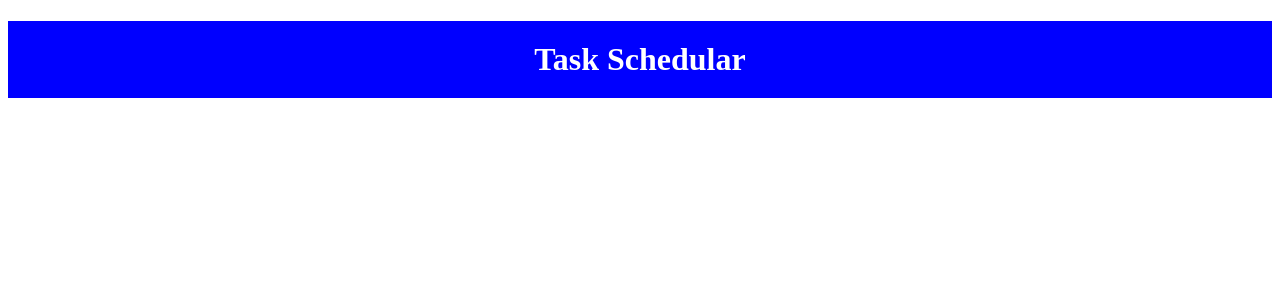
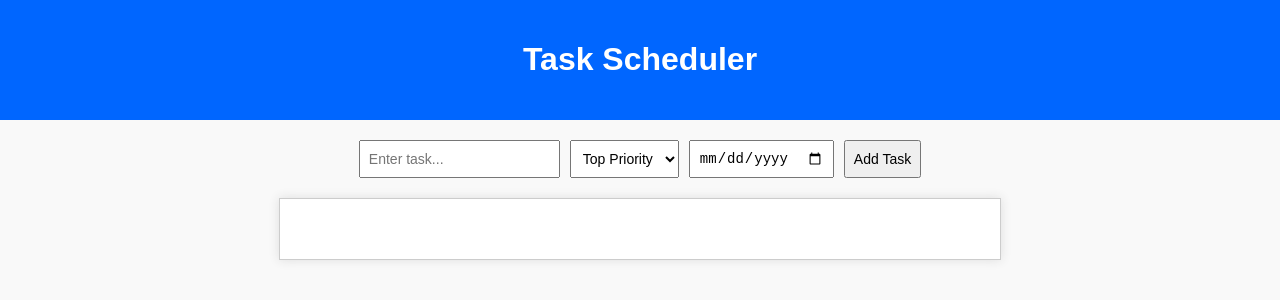
Before and after one commit to sejalmunshii/ui_ux, a plain HTML site: page TASK/task-schedule.html in a window 1280 px wide. Drawn offline with Linux system fonts and the light colour scheme.

Commit message:
Add files via upload

```diff
--- a/TASK/task-schedule.html
+++ b/TASK/task-schedule.html
@@ -3,22 +3,98 @@
 
 <head>
     <meta charset="UTF-8">
-    <meta name="viewport" content="width=device-width, initial-scale=1.0">
-    <title>Document</title>
+    <title>Task Scheduler</title>
     <style>
-        h1 {
+        body {
+            font-family: Arial, sans-serif;
+            margin: 0;
+            padding: 0;
+            background: #f9f9f9;
+        }
+
+        .header {
+            background-color: #0066ff;
+            color: white;
+            padding: 20px;
             text-align: center;
-            background-color: blue;
-            color: white;
-            padding-top: 20px;
-            padding-bottom: 20px;
+        }
 
+        .task-input {
+            display: flex;
+            justify-content: center;
+            margin: 20px;
+            gap: 10px;
+        }
+
+        .task-input input[type="text"],
+        .task-input input[type="date"],
+        .task-input select,
+        .task-input button {
+            padding: 8px;
+            font-size: 14px;
+        }
+
+        .task-list {
+            margin: 0 auto;
+            width: 80%;
+            max-width: 700px;
+            background-color: white;
+            border: 1px solid #ccc;
+            min-height: 40px;
+            padding: 10px;
+            box-shadow: 0 0 10px #ddd;
         }
     </style>
 </head>
 
 <body>
-    <h1>Task Schedular</h1>
+    <div class="header">
+        <h1>Task Scheduler</h1>
+    </div>
+
+    <div class="task-input">
+        <input type="text" id="taskInput" placeholder="Enter task...">
+        <select id="prioritySelect">
+            <option>Top Priority</option>
+            <option>Medium</option>
+            <option>Low</option>
+        </select>
+        <input type="date" id="dateInput">
+        <button onclick="addTask()">Add Task</button>
+    </div>
+
+    <div class="task-list" id="taskList"></div>
+
+    <script>
+        function addTask() {
+            const taskInput = document.getElementById('taskInput');
+            const prioritySelect = document.getElementById('prioritySelect');
+            const dateInput = document.getElementById('dateInput');
+            const taskList = document.getElementById('taskList');
+
+            const task = taskInput.value;
+            const priority = prioritySelect.value;
+            const date = dateInput.value;
+
+            if (task === '' || date === '') {
+                alert("Please enter task and date.");
+                return;
+            }
+
+            const taskItem = document.createElement('div');
+            taskItem.textContent = `${task} - ${priority} - ${date}`;
+            taskItem.style.margin = "5px 0";
+            taskItem.style.borderBottom = "1px solid #ccc";
+            taskItem.style.padding = "5px";
+
+            taskList.appendChild(taskItem);
+
+            taskInput.value = '';
+            dateInput.value = '';
+            prioritySelect.selectedIndex = 0;
+        }
+
+    </script>
 </body>
 
 </html>
```
